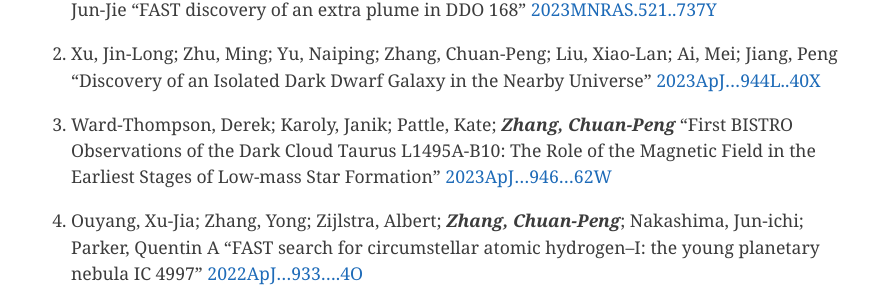
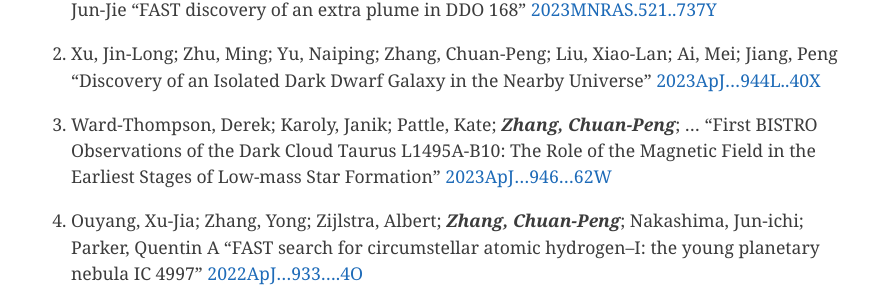
Before and after one commit to zcp521/zcp521.github.io, a Jekyll site: the page built from pub.md, in a window 1280 px wide and 900 px high, scrolled down 617 px. Shown: the part 148-455 px from the top of the window, without its empty margins (193-1083 px from the left). Built offline with Jekyll 4.4.1, drawn with Linux system fonts in a browser that asks for light colours.

Commit message:
Update pub.md

```diff
--- a/pub.md
+++ b/pub.md
@@ -22,7 +22,7 @@ tagline: "My publication list"
 	"Discovery of an Isolated Dark Dwarf Galaxy in the Nearby Universe"
 	[2023ApJ...944L..40X](https://ui.adsabs.harvard.edu/abs/2023ApJ...944L..40X/abstract)
 
-55. Ward-Thompson, Derek; Karoly, Janik; Pattle, Kate; ***Zhang, Chuan-Peng***
+55. Ward-Thompson, Derek; Karoly, Janik; Pattle, Kate; ***Zhang, Chuan-Peng***; ...
 	"First BISTRO Observations of the Dark Cloud Taurus L1495A-B10: The Role of the Magnetic Field in the Earliest Stages of Low-mass Star Formation"
 	[2023ApJ...946...62W](https://ui.adsabs.harvard.edu/abs/2023ApJ...946...62W/abstract)
 
```
